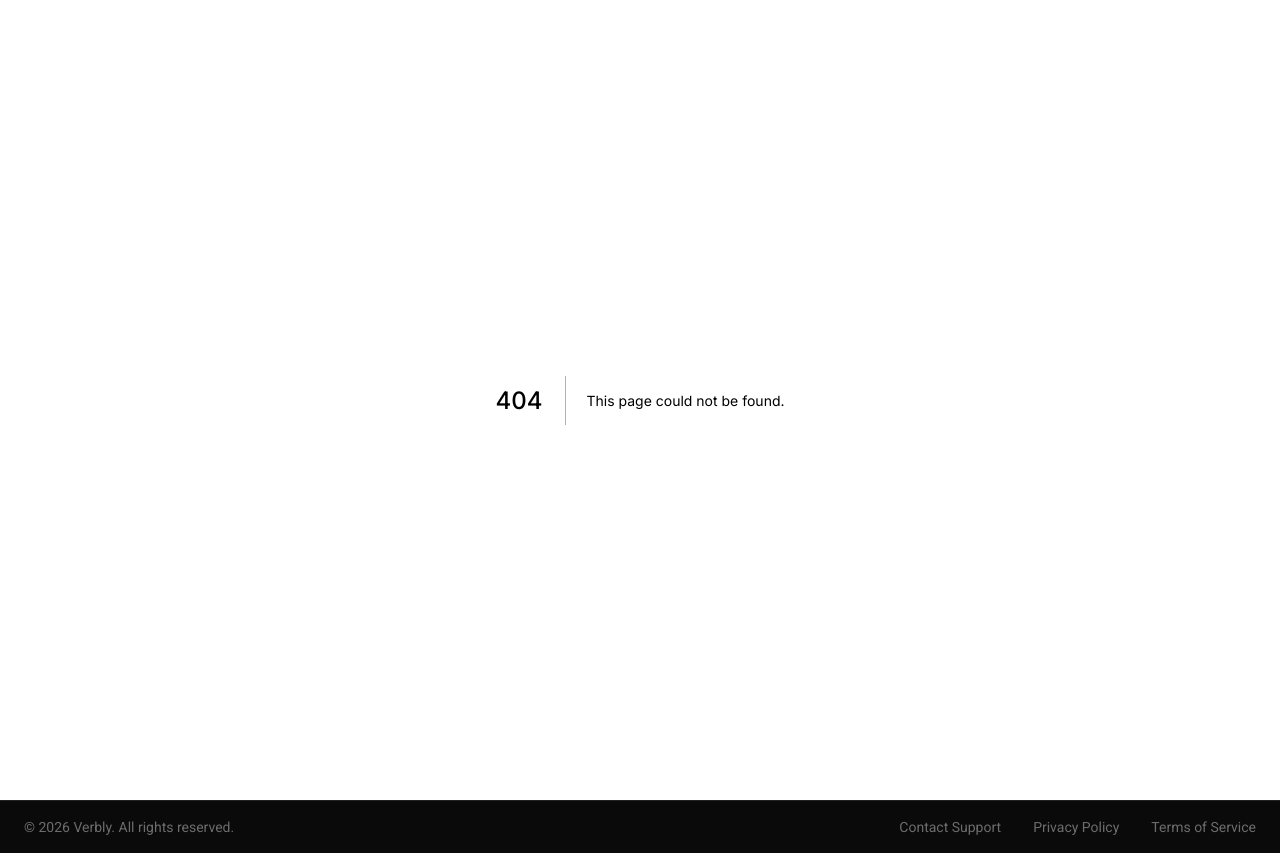
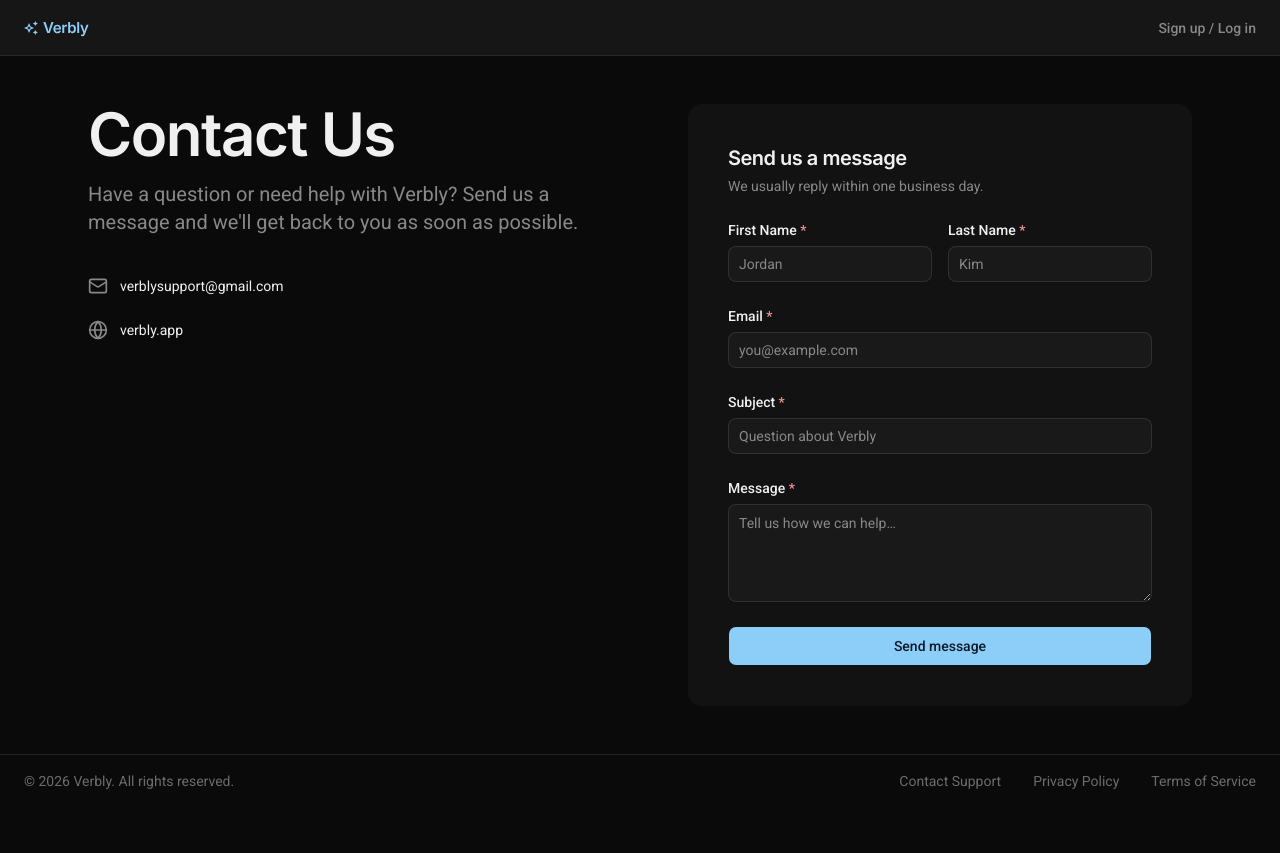
Before and after one commit to RonShk/verbly-teacher, a Next.js app: page /contact in a window 1280 px wide. Before the commit this address had no page. After the commit the page ends 807 px from the top, so only its background shows below. Built offline with nearby package versions, Linux system fonts and the light colour scheme; no server answers.

Commit message:
Closes #34

```diff
--- /dev/null
+++ b/src/app/(public)/contact/page.tsx
@@ -0,0 +1,220 @@
+"use client"
+
+import { useState } from "react"
+import Link from "next/link"
+import { Mail, Globe } from "lucide-react"
+import { Input } from "@/components/ui/input"
+import { Button } from "@/components/ui/button"
+import { cn } from "@/lib/utils"
+
+type FormState = {
+  firstName: string
+  lastName: string
+  email: string
+  subject: string
+  message: string
+}
+
+type Errors = Partial<Record<keyof FormState, string>>
+
+function validate(form: FormState): Errors {
+  const errors: Errors = {}
+  if (!form.firstName.trim()) errors.firstName = "Required"
+  if (!form.lastName.trim()) errors.lastName = "Required"
+  if (!form.email.trim()) {
+    errors.email = "Required"
+  } else if (!/^[^\s@]+@[^\s@]+\.[^\s@]+$/.test(form.email)) {
+    errors.email = "Enter a valid email address"
+  }
+  if (!form.subject.trim()) errors.subject = "Required"
+  if (!form.message.trim()) errors.message = "Required"
+  return errors
+}
+
+export default function ContactPage() {
+  const [form, setForm] = useState<FormState>({
+    firstName: "",
+    lastName: "",
+    email: "",
+    subject: "",
+    message: "",
+  })
+  const [errors, setErrors] = useState<Errors>({})
+  const [submitted, setSubmitted] = useState(false)
+
+  function handleChange(e: React.ChangeEvent<HTMLInputElement | HTMLTextAreaElement>) {
+    const { name, value } = e.target
+    setForm((prev) => ({ ...prev, [name]: value }))
+    if (errors[name as keyof FormState]) {
+      setErrors((prev) => ({ ...prev, [name]: undefined }))
+    }
+  }
+
+  function handleSubmit(e: React.SyntheticEvent<HTMLFormElement>) {
+    e.preventDefault()
+    const errs = validate(form)
+    if (Object.keys(errs).length > 0) {
+      setErrors(errs)
+      return
+    }
+    setSubmitted(true)
+  }
+
+  return (
+    <div className="flex flex-1 items-center py-12">
+      <div className="mx-auto w-full max-w-6xl px-6">
+        <div className="flex flex-col gap-16 lg:flex-row lg:gap-24">
+          <div className="flex flex-1 flex-col gap-10">
+            <div className="flex flex-col gap-4">
+              <h1 className="font-heading text-4xl font-semibold tracking-tight text-foreground md:text-5xl lg:text-6xl">
+                Contact Us
+              </h1>
+              <p className="text-muted-foreground lg:text-xl">
+                Have a question or need help with Verbly? Send us a message and we&apos;ll get back
+                to you as soon as possible.
+              </p>
+            </div>
+            <div className="flex flex-col gap-6 text-sm text-foreground">
+              <a href="mailto:verblysupport@gmail.com" className="group flex items-center gap-3">
+                <Mail className="size-5 shrink-0 text-muted-foreground" aria-hidden="true" />
+                <span className="group-hover:underline">verblysupport@gmail.com</span>
+              </a>
+              <a
+                href="https://verbly.app"
+                target="_blank"
+                rel="noreferrer"
+                aria-label="verbly.app (opens in new tab)"
+                className="group flex items-center gap-3"
+              >
+                <Globe className="size-5 shrink-0 text-muted-foreground" aria-hidden="true" />
+                <span className="group-hover:underline">verbly.app</span>
+              </a>
+            </div>
+          </div>
+
+          <div className="flex-1">
+            {submitted ? (
+              <div className="flex flex-col gap-6 rounded-xl bg-muted/50 p-8 md:p-10">
+                <div className="flex flex-col gap-2">
+                  <h2 className="text-xl font-semibold tracking-tight text-foreground">
+                    Message sent!
+                  </h2>
+                  <p className="text-sm text-muted-foreground">
+                    Thanks for reaching out. We&apos;ll get back to you as soon as possible.
+                  </p>
+                </div>
+                <Button asChild variant="outline" size="lg" className="w-fit">
+                  <Link href="/">Go Home</Link>
+                </Button>
+              </div>
+            ) : (
+              <form
+                onSubmit={handleSubmit}
+                noValidate
+                className="flex flex-col gap-6 rounded-xl bg-muted/50 p-8 md:p-10"
+              >
+                <div className="flex flex-col gap-1">
+                  <h2 className="text-xl font-semibold tracking-tight text-foreground">
+                    Send us a message
+                  </h2>
+                  <p className="text-sm text-muted-foreground">
+                    We usually reply within one business day.
+                  </p>
+                </div>
+
+                <div className="grid gap-4 sm:grid-cols-2">
+                  <FieldGroup label="First Name" htmlFor="firstName" error={errors.firstName}>
+                    <Input
+                      id="firstName"
+                      name="firstName"
+                      placeholder="Jordan"
+                      value={form.firstName}
+                      onChange={handleChange}
+                      aria-invalid={!!errors.firstName}
+                    />
+                  </FieldGroup>
+                  <FieldGroup label="Last Name" htmlFor="lastName" error={errors.lastName}>
+                    <Input
+                      id="lastName"
+                      name="lastName"
+                      placeholder="Kim"
+                      value={form.lastName}
+                      onChange={handleChange}
+                      aria-invalid={!!errors.lastName}
+                    />
+                  </FieldGroup>
+                </div>
+
+                <FieldGroup label="Email" htmlFor="email" error={errors.email}>
+                  <Input
+                    id="email"
+                    name="email"
+                    type="email"
+                    placeholder="you@example.com"
+                    value={form.email}
+                    onChange={handleChange}
+                    aria-invalid={!!errors.email}
+                  />
+                </FieldGroup>
+
+                <FieldGroup label="Subject" htmlFor="subject" error={errors.subject}>
+                  <Input
+                    id="subject"
+                    name="subject"
+                    placeholder="Question about Verbly"
+                    value={form.subject}
+                    onChange={handleChange}
+                    aria-invalid={!!errors.subject}
+                  />
+                </FieldGroup>
+
+                <FieldGroup label="Message" htmlFor="message" error={errors.message}>
+                  <textarea
+                    id="message"
+                    name="message"
+                    rows={4}
+                    placeholder="Tell us how we can help…"
+                    value={form.message}
+                    onChange={handleChange}
+                    aria-invalid={!!errors.message}
+                    className={cn(
+                      "w-full min-w-0 rounded-md border border-input bg-transparent px-2.5 py-2 text-base shadow-xs transition-[color,box-shadow] outline-none placeholder:text-muted-foreground focus-visible:border-ring focus-visible:ring-3 focus-visible:ring-ring/50 disabled:cursor-not-allowed disabled:opacity-50 md:text-sm dark:bg-input/30",
+                      errors.message &&
+                        "border-destructive ring-3 ring-destructive/20 dark:border-destructive/50 dark:ring-destructive/40"
+                    )}
+                  />
+                </FieldGroup>
+
+                <Button type="submit" size="lg" className="w-full">
+                  Send message
+                </Button>
+              </form>
+            )}
+          </div>
+        </div>
+      </div>
+    </div>
+  )
+}
+
+function FieldGroup({
+  label,
+  htmlFor,
+  error,
+  children,
+}: {
+  label: string
+  htmlFor: string
+  error?: string
+  children: React.ReactNode
+}) {
+  return (
+    <div className="flex flex-col gap-1.5">
+      <label htmlFor={htmlFor} className="text-sm font-medium text-foreground">
+        {label} <span className="text-destructive">*</span>
+      </label>
+      {children}
+      {error && <p className="text-xs text-destructive">{error}</p>}
+    </div>
+  )
+}
--- a/src/components/Footer.tsx
+++ b/src/components/Footer.tsx
@@ -5,7 +5,7 @@
     <footer className="flex items-center justify-between border-t border-white/10 bg-[#0a0a0a] px-6 py-4 text-sm text-white/40">
       <span>© 2026 Verbly. All rights reserved.</span>
       <nav className="flex gap-8">
-        <Link href="/support" className="transition-colors hover:text-white/70">
+        <Link href="/contact" className="transition-colors hover:text-white/70">
           Contact Support
         </Link>
         <Link href="/privacy-policy" className="transition-colors hover:text-white/70">
```
